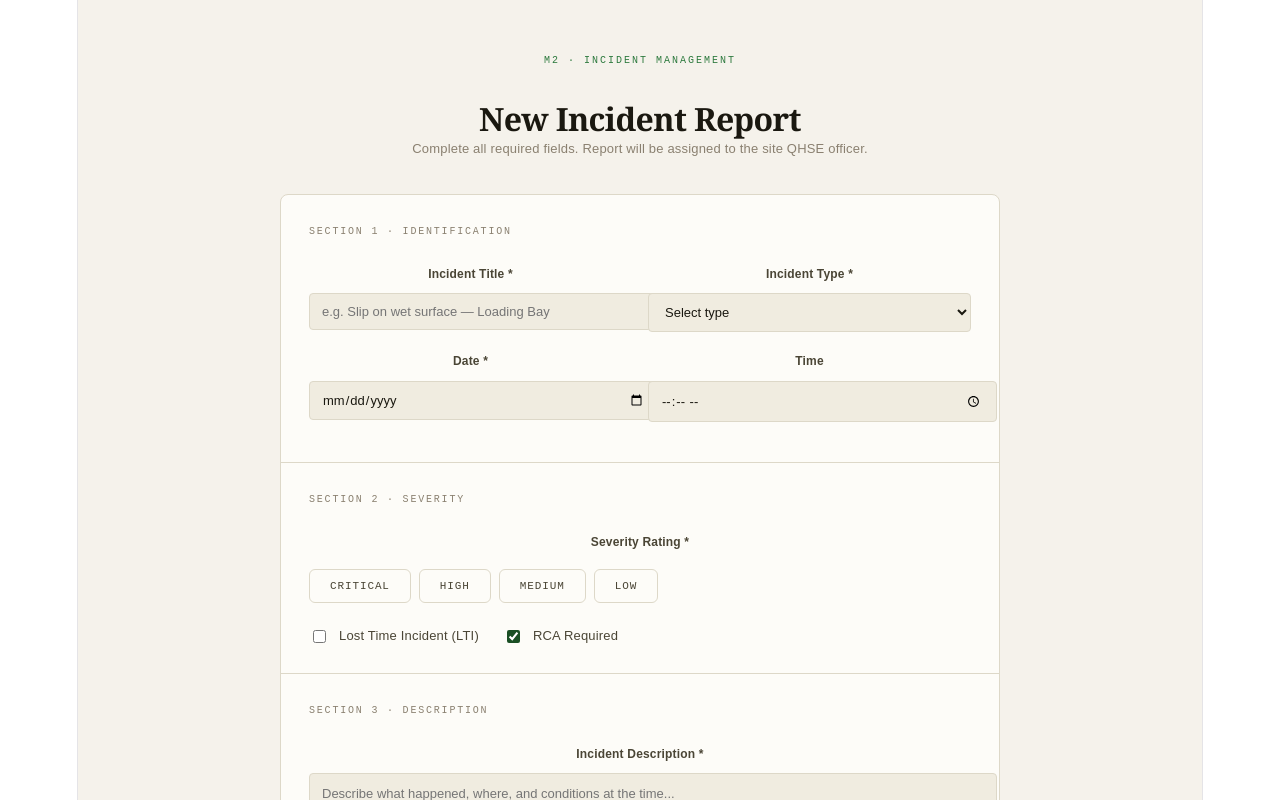
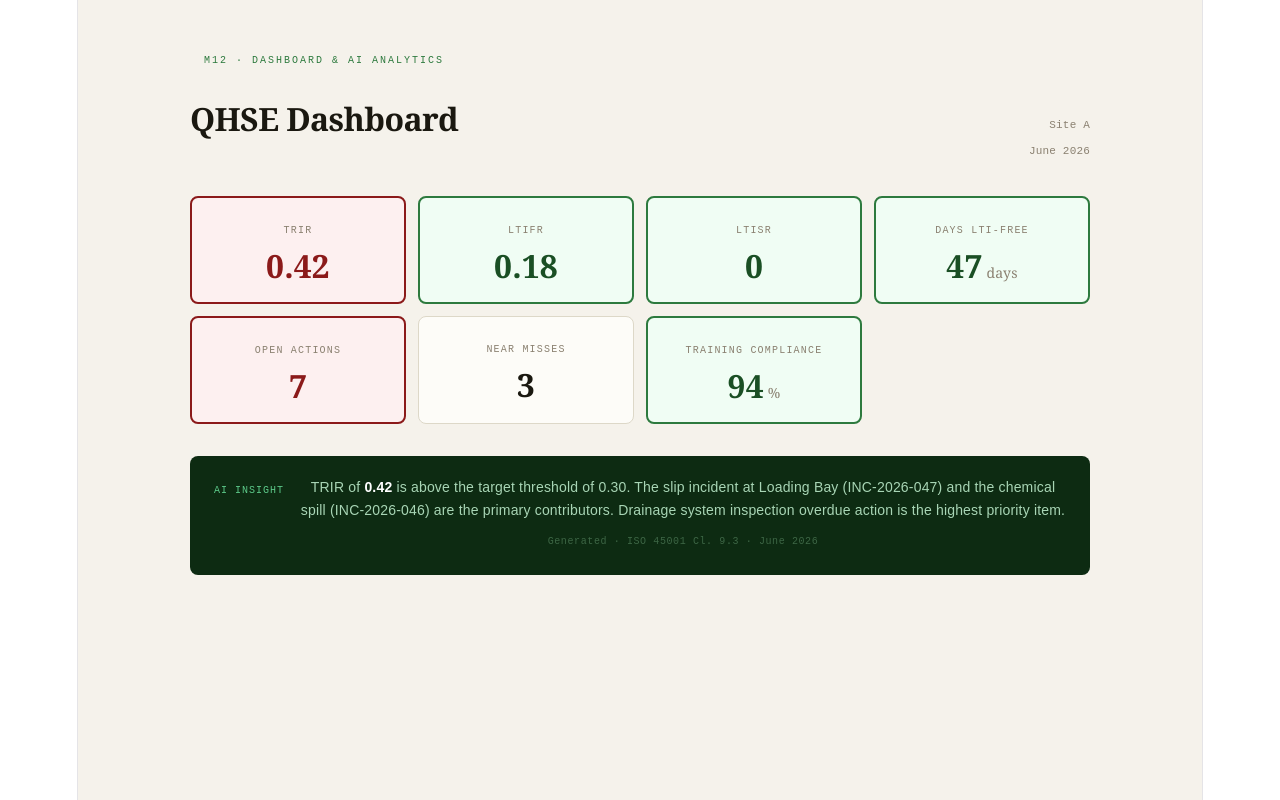
Before and after one commit to OdhiamboKB/safeedge-ui, a React (Vite) app in the folder safeedge-ui/: page / in a window 1280 px wide. Shown: the top 800 px of the page. Built offline with nearby package versions, Linux system fonts and the light colour scheme.

Commit message:
feat: M12 KPI Dashboard — useEffect data fetch, loading state, KPICard component

```diff
--- a/safeedge-ui/src/App.jsx
+++ b/safeedge-ui/src/App.jsx
@@ -1,7 +1,7 @@
-import IncidentForm from './IncidentForm'
+import KPIDashboard from './KPIDashboard'
 
 function App() {
-  return <IncidentForm onSubmit={(data) => console.log('Submitted:', data)} />
+  return <KPIDashboard />
 }
 
 export default App
--- /dev/null
+++ b/safeedge-ui/src/KPIDashboard.jsx
@@ -0,0 +1,200 @@
+import { useState, useEffect } from 'react'
+
+// ── KPI DASHBOARD COMPONENT ──────────────────────────
+// M12 Dashboard — AI Analytics
+// Concept: useEffect simulates a data fetch on mount
+// In production: replace simulateFetch with a real
+// fetch() call to the Flask API /calculate endpoint
+
+// Simulated API response — mirrors /calculate endpoint
+function simulateFetch() {
+  return new Promise((resolve) => {
+    setTimeout(() => {
+      resolve({
+        trir: 0.42,
+        ltifr: 0.18,
+        ltisr: 0.00,
+        daysLTIFree: 47,
+        openActions: 7,
+        nearMisses: 3,
+        trainingCompliance: 94,
+        period: 'June 2026',
+        site: 'Site A',
+      })
+    }, 1500) // 1.5 second delay simulates network request
+  })
+}
+
+function KPICard({ label, value, unit, status }) {
+  const statusColors = {
+    ok:      { border: '2px solid #2d7a3e', background: '#f0fdf4' },
+    warn:    { border: '2px solid #8b1a1a', background: '#fdf0f0' },
+    neutral: { border: '1px solid #ddd8c8', background: '#fdfcf8' },
+  }
+
+  const valueColors = {
+    ok:      '#1a4f24',
+    warn:    '#8b1a1a',
+    neutral: '#1a1810',
+  }
+
+  return (
+    <div style={{
+      ...statusColors[status],
+      borderRadius: '8px',
+      padding: '20px',
+      display: 'flex',
+      flexDirection: 'column',
+      gap: '6px',
+    }}>
+      <span style={{
+        fontFamily: 'monospace',
+        fontSize: '10px',
+        letterSpacing: '0.12em',
+        textTransform: 'uppercase',
+        color: '#8a8070',
+      }}>
+        {label}
+      </span>
+      <span style={{
+        fontFamily: 'Georgia, serif',
+        fontSize: '32px',
+        fontWeight: '700',
+        color: valueColors[status],
+        lineHeight: '1',
+      }}>
+        {value}
+        {unit && (
+          <span style={{ fontSize: '14px', fontWeight: '400', color: '#8a8070', marginLeft: '4px' }}>
+            {unit}
+          </span>
+        )}
+      </span>
+    </div>
+  )
+}
+
+function KPIDashboard() {
+  const [kpis, setKpis] = useState(null)
+  const [loading, setLoading] = useState(true)
+  const [error, setError] = useState(null)
+
+  // ── useEffect — runs once on mount ────────────────
+  // Empty dependency array [] means: run this effect
+  // once when the component first renders, then stop.
+  // In production: replace simulateFetch() with:
+  // fetch('https://api.kbsafeedge.com/v1/calculate', { headers })
+  //   .then(res => res.json())
+  //   .then(data => setKpis(data))
+  useEffect(() => {
+    setLoading(true)
+    simulateFetch()
+      .then(data => {
+        setKpis(data)
+        setLoading(false)
+      })
+      .catch(err => {
+        setError('Failed to load KPI data.')
+        setLoading(false)
+      })
+  }, []) // ← empty array = run once on mount
+
+  // ── LOADING STATE ─────────────────────────────────
+  if (loading) {
+    return (
+      <div style={{ background: '#f5f2eb', minHeight: '100vh', padding: '48px 24px', fontFamily: "'DM Sans', sans-serif", display: 'flex', alignItems: 'center', justifyContent: 'center' }}>
+        <div style={{ textAlign: 'center' }}>
+          <div style={{
+            width: '32px', height: '32px', border: '3px solid #ddd8c8',
+            borderTop: '3px solid #2d7a3e', borderRadius: '50%',
+            margin: '0 auto 16px',
+            animation: 'spin 0.8s linear infinite',
+          }} />
+          <p style={{ fontFamily: 'monospace', fontSize: '11px', letterSpacing: '0.1em', textTransform: 'uppercase', color: '#8a8070' }}>
+            Loading KPI data...
+          </p>
+          <style>{`@keyframes spin { to { transform: rotate(360deg); } }`}</style>
+        </div>
+      </div>
+    )
+  }
+
+  // ── ERROR STATE ───────────────────────────────────
+  if (error) {
+    return (
+      <div style={{ background: '#f5f2eb', minHeight: '100vh', padding: '48px 24px', display: 'flex', alignItems: 'center', justifyContent: 'center' }}>
+        <p style={{ color: '#8b1a1a', fontFamily: 'monospace' }}>{error}</p>
+      </div>
+    )
+  }
+
+  // ── DASHBOARD ─────────────────────────────────────
+  return (
+    <div style={{ background: '#f5f2eb', minHeight: '100vh', padding: '48px 24px', fontFamily: "'DM Sans', sans-serif" }}>
+      <div style={{ maxWidth: '900px', margin: '0 auto' }}>
+
+        {/* Header */}
+        <header style={{ marginBottom: '32px', display: 'flex', justifyContent: 'space-between', alignItems: 'flex-end', flexWrap: 'wrap', gap: '12px' }}>
+          <div>
+            <p style={{ fontFamily: 'monospace', fontSize: '10px', letterSpacing: '0.2em', textTransform: 'uppercase', color: '#2d7a3e', marginBottom: '8px' }}>
+              M12 · Dashboard & AI Analytics
+            </p>
+            <h1 style={{ fontFamily: 'Georgia, serif', fontSize: '32px', fontWeight: '900', color: '#1a1810', letterSpacing: '-0.02em' }}>
+              QHSE Dashboard
+            </h1>
+          </div>
+          <div style={{ textAlign: 'right' }}>
+            <p style={{ fontFamily: 'monospace', fontSize: '11px', color: '#8a8070' }}>{kpis.site}</p>
+            <p style={{ fontFamily: 'monospace', fontSize: '11px', color: '#8a8070' }}>{kpis.period}</p>
+          </div>
+        </header>
+
+        {/* KPI Grid */}
+        <div style={{ display: 'grid', gridTemplateColumns: 'repeat(auto-fill, minmax(180px, 1fr))', gap: '12px', marginBottom: '32px' }}>
+          <KPICard label="TRIR"              value={kpis.trir}                unit=""    status="warn" />
+          <KPICard label="LTIFR"             value={kpis.ltifr}               unit=""    status="ok" />
+          <KPICard label="LTISR"             value={kpis.ltisr}               unit=""    status="ok" />
+          <KPICard label="Days LTI-Free"     value={kpis.daysLTIFree}         unit="days" status="ok" />
+          <KPICard label="Open Actions"      value={kpis.openActions}         unit=""    status="warn" />
+          <KPICard label="Near Misses"       value={kpis.nearMisses}          unit=""    status="neutral" />
+          <KPICard label="Training Compliance" value={kpis.trainingCompliance} unit="%"  status="ok" />
+        </div>
+
+        {/* AI Insight Panel */}
+        <div style={{
+          background: '#0d2b12',
+          borderRadius: '8px',
+          padding: '20px 24px',
+          display: 'flex',
+          alignItems: 'flex-start',
+          gap: '16px',
+        }}>
+          <div style={{
+            fontFamily: 'monospace',
+            fontSize: '10px',
+            letterSpacing: '0.1em',
+            textTransform: 'uppercase',
+            color: '#5dca8a',
+            whiteSpace: 'nowrap',
+            marginTop: '2px',
+          }}>
+            AI Insight
+          </div>
+          <div>
+            <p style={{ fontSize: '14px', color: '#a8d5b5', lineHeight: '1.6', marginBottom: '8px' }}>
+              TRIR of <strong style={{ color: '#fff' }}>0.42</strong> is above the target threshold of 0.30.
+              The slip incident at Loading Bay (INC-2026-047) and the chemical spill (INC-2026-046)
+              are the primary contributors. Drainage system inspection overdue action is the highest priority item.
+            </p>
+            <p style={{ fontFamily: 'monospace', fontSize: '10px', color: '#3d6645', letterSpacing: '0.06em' }}>
+              Generated · ISO 45001 Cl. 9.3 · {kpis.period}
+            </p>
+          </div>
+        </div>
+
+      </div>
+    </div>
+  )
+}
+
+export default KPIDashboard
```
